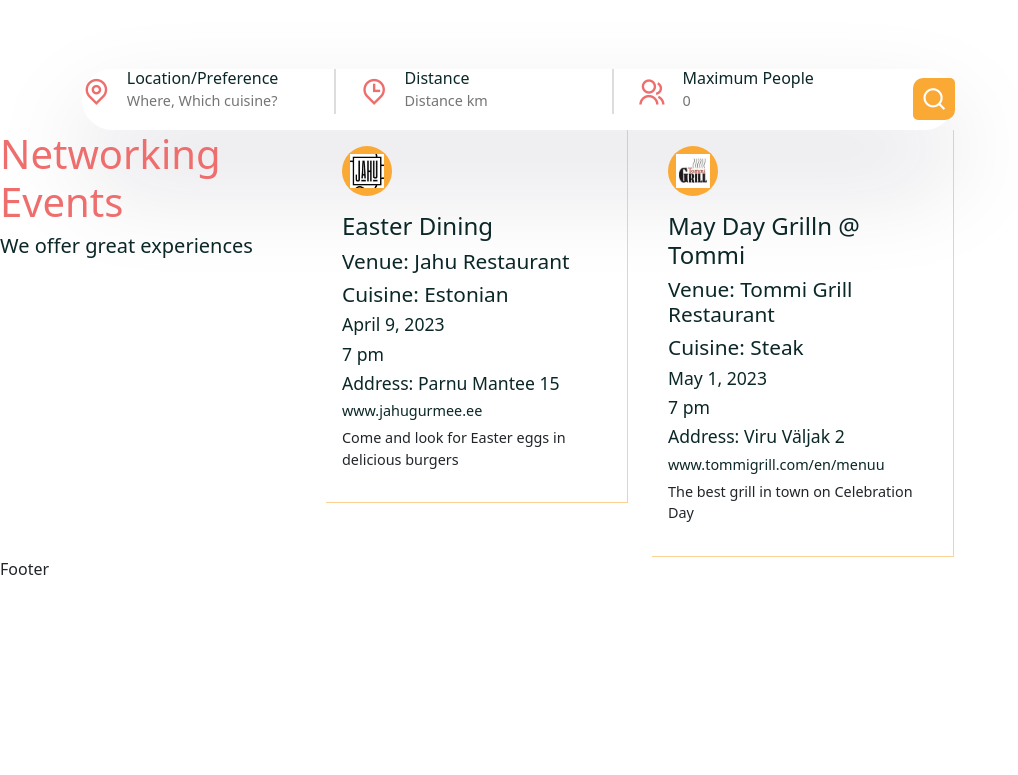
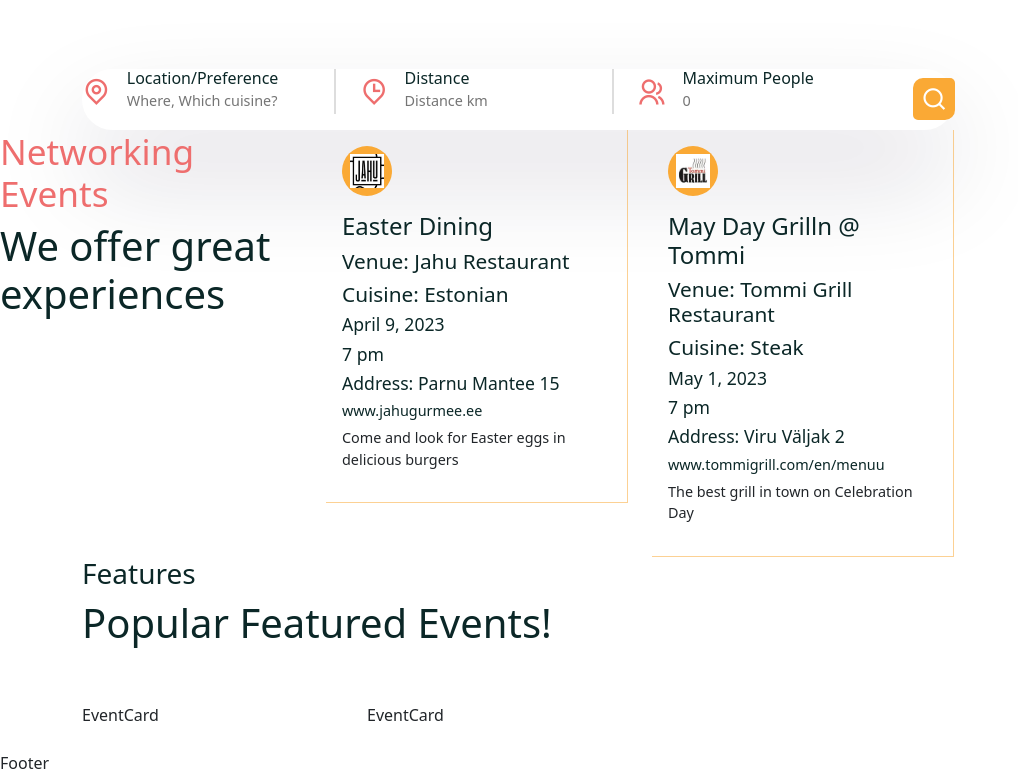
Before and after one commit to kkkkgit/network-dining, a React (Create React App) app: page /home in a window 1280 px wide. Shown: the part 335-1110 px from the top of the page, without its empty margins (0-1018 px from the left). Before the commit the page ends 916 px from the top, so only its background shows below. Built offline with nearby package versions, Linux system fonts and the light colour scheme.

Commit message:
Commit Featured Events

```diff
--- a/src/assets/data/events.js
+++ b/src/assets/data/events.js
@@ -0,0 +1,63 @@
+import img1 from "../images/restaurants/Jahu.jpeg"
+import img2 from "../images/restaurants/Tommi_Grill.jpeg"
+
+const events = [
+    {
+        id: "01",
+        imgUrl: img1,
+        title: "Easter Dining",
+        restaurantName: "Jahu Restaurant",
+        cuisine: "Estonian",
+        description: "Come and look for Easter eggs in delicious burgers",
+        date: "April 9, 2023",
+        time: "7 pm",
+        address: "Parnu Mantee 15",
+        websiteMenu: "www.jahugurmee.ee",
+        distance: 100,
+        maximumAttendence: 20,
+        reviews: [
+            {
+                name: "Miko Arti",
+                reviewDescription: "Lovely delicious food",
+                rating: 4,
+            },
+            {
+                name: "Ali Mohamed",
+                reviewDescription: "Finger liking burgers",
+                rating: 5,
+            },
+        ],
+        avgRating: 4.5,
+        featured: true,
+    },
+    {
+        imgUrl: img2,
+        title: "May Day Grilln @ Tommi",
+        restaurantName: "Tommi Grill Restaurant",
+        cuisine: "Steak",
+        description: "The best grill in town on Celebration Day",
+        date: "May 1, 2023",
+        time: "7 pm",
+        address: "Viru Väljak 2",
+        websiteMenu: "www.tommigrill.com/en/menuu",
+        distance: 100,
+        maximumAttendence: 20,
+        reviews: [
+            {
+                name: "Dre Dr",
+                reviewDescription: "Steak at its best",
+                rating: 5,
+            },
+            {
+                name: "Jordan Klepper",
+                reviewDescription: "Grilling done right",
+                rating: 4,
+            },
+        ],
+        avgRating: 4.5,
+        featured: false,
+
+    },
+]
+
+export default events;
--- /dev/null
+++ b/src/components/Featured-events/FeaturedEventList.jsx
@@ -0,0 +1,34 @@
+import React from "react";
+import { Col } from "reactstrap";
+
+import EventCard from "../../shared/EventCard";
+import eventData from "../../assets/data/events";
+
+const FeaturedEventList = () => {
+    return (
+    <>
+        {eventData?.map(event=>(
+        <Col lg="3" className="mb-4" key={event.id}>
+            <EventCard event={event} />
+        </Col>
+        ))
+    }
+    </>
+    );
+};
+
+export default FeaturedEventList
+
+/*
+<>
+
+    {eventData?.map(event =>(
+        <Col lg="3" className="mb-4" key={event.id}>
+            <EventCard event={event} />
+        </Col>
+        ))
+    }
+
+
+    </>
+*/
--- a/src/pages/Home.jsx
+++ b/src/pages/Home.jsx
@@ -4,6 +4,7 @@
 import Subtitle from './../shared/Subtitle';
 import SearchBar from '../shared/SearchBar';
 import EventServiceList from "../services/EventServiceList";
+import FeaturedEventList from "../components/Featured-events/FeaturedEventList";
 
 import '../styles/home.css';
 
@@ -65,8 +66,19 @@
     </section>
     {/* === EVENTS.Card.section.END === */}
 
-    {/* === FEATURED.section.START  45.3 === */}
+    {/* === FEATURED.section.START  45 === */}
 
+    <section>
+        <Container>
+            <Row>
+                <Col lg="12" className="mb-5">
+                <Subtitle subtitle={'Features'}/>
+                <h5 className="featured_event-title">Popular Featured Events!</h5>
+                </Col>
+                <FeaturedEventList />
+            </Row>
+        </Container>
+    </section>
     {/* === FEATURED.Card.section.END === */}
     </>
 
--- /dev/null
+++ b/src/shared/EventCard.jsx
@@ -0,0 +1,8 @@
+
+import React from 'react';
+
+const EventCard = () => {
+    return <div>EventCard</div>
+};
+
+export default EventCard;
--- a/src/styles/home.css
+++ b/src/styles/home.css
@@ -45,7 +45,11 @@
     font-family: var(--subtitle-font-name);
 }
 
-.services__subtitle{
+.services__title{
     font-size: 2.5rem;
     font-weight: 500;
 }
+.featured_event-title{
+    font-size: 2.5rem;
+    font-weight: 500;
+ }
```
